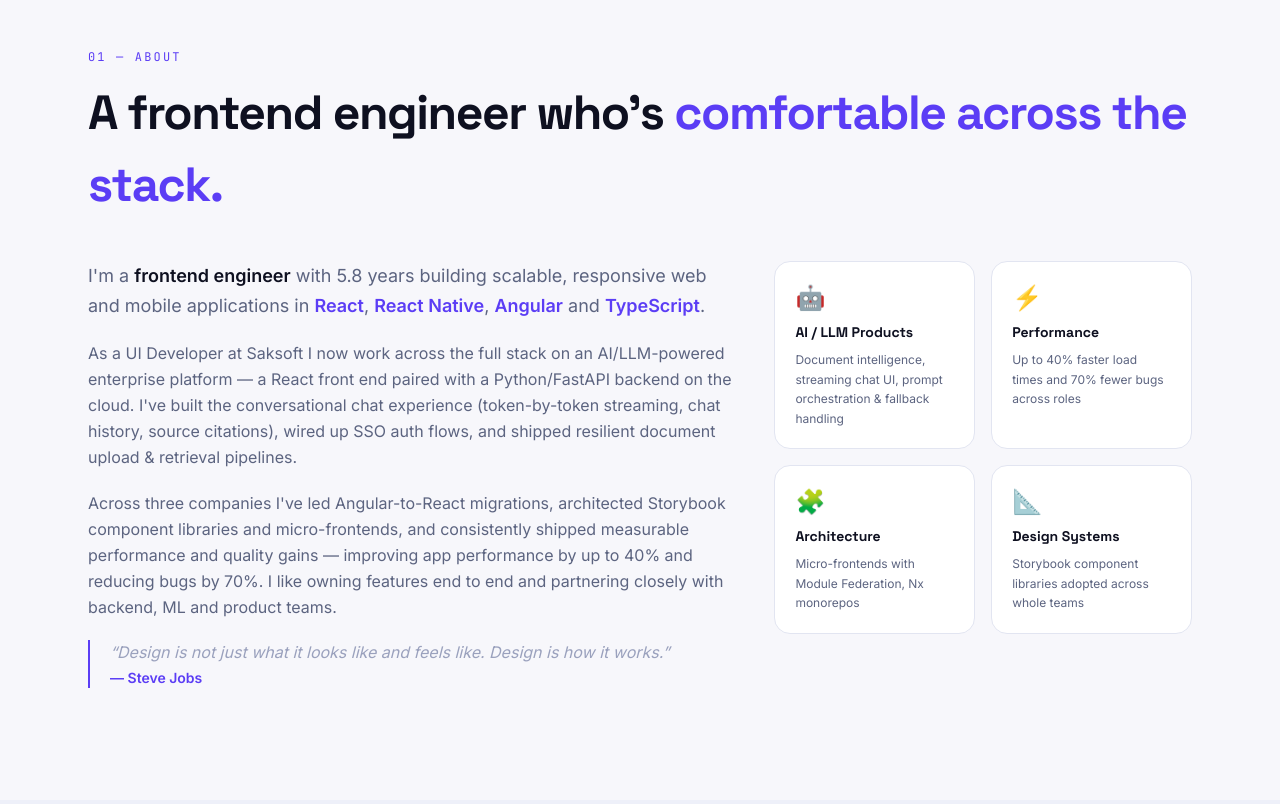
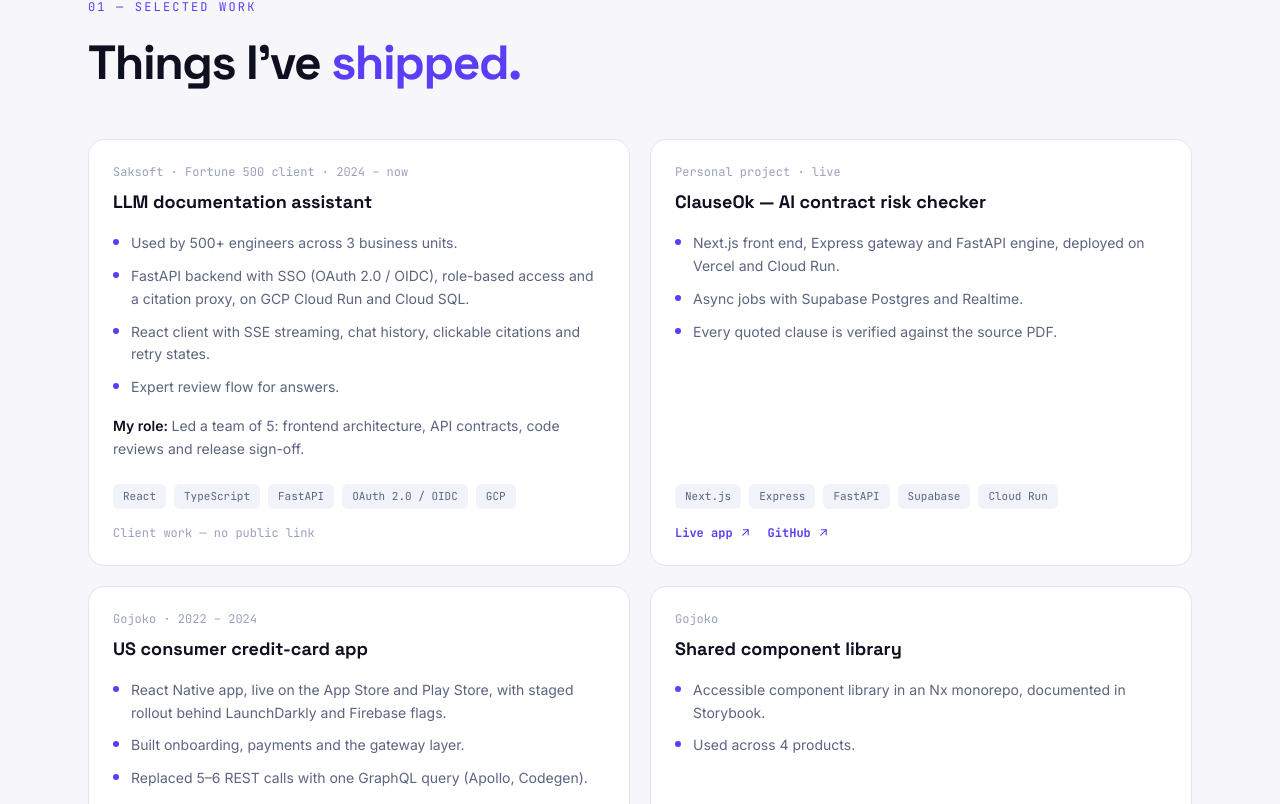
Before and after one commit to apekshasood/portfolio-website, a Next.js app: page / in a window 1280 px wide. Shown: the part 896-1700 px from the top of the page. Built offline with nearby package versions, Linux system fonts and the light colour scheme.

Commit message:
feat(work): add Selected work section after the hero and Work nav link

```diff
--- a/src/app/components/About.tsx
+++ b/src/app/components/About.tsx
@@ -13,7 +13,7 @@ export default function About() {
   return (
     <section id="about" className="py-20 lg:py-28" style={{ scrollMarginTop: 64 }}>
       <div className="max-w-6xl mx-auto px-6">
-        <SectionHeading index="01" label="About">
+        <SectionHeading index="02" label="About">
           A frontend engineer who&apos;s <span className="hl">comfortable across the stack.</span>
         </SectionHeading>
 
--- a/src/app/components/Contact.tsx
+++ b/src/app/components/Contact.tsx
@@ -15,7 +15,7 @@ export default function Contact() {
   return (
     <section id="contact" className="py-20 lg:py-28" style={{ scrollMarginTop: 64 }}>
       <div className="max-w-6xl mx-auto px-6">
-        <SectionHeading index="05" label="Contact">
+        <SectionHeading index="06" label="Contact">
           Let&apos;s build <span className="hl">something.</span>
         </SectionHeading>
 
--- a/src/app/components/Education.tsx
+++ b/src/app/components/Education.tsx
@@ -12,7 +12,7 @@ export default function Education() {
   return (
     <section id="education" className="py-20 lg:py-28" style={{ scrollMarginTop: 64, background: "var(--bg-2)" }}>
       <div className="max-w-6xl mx-auto px-6">
-        <SectionHeading index="04" label="Education & Certifications">
+        <SectionHeading index="05" label="Education & Certifications">
           Foundations &amp; <span className="hl">credentials.</span>
         </SectionHeading>
 
--- a/src/app/components/Experience.tsx
+++ b/src/app/components/Experience.tsx
@@ -53,7 +53,7 @@ export default function Experience() {
   return (
     <section id="experience" className="py-20 lg:py-28" style={{ scrollMarginTop: 64, background: "var(--bg-2)" }}>
       <div className="max-w-6xl mx-auto px-6">
-        <SectionHeading index="02" label="Experience">
+        <SectionHeading index="03" label="Experience">
           Where I&apos;ve <span className="hl">built things.</span>
         </SectionHeading>
 
--- a/src/app/components/Navbar.tsx
+++ b/src/app/components/Navbar.tsx
@@ -5,6 +5,7 @@ import { motion } from "framer-motion";
 import { useTheme } from "@/app/context/ThemeContext";
 
 const navItems = [
+  { name: "~/work", to: "work" },
   { name: "~/about", to: "about" },
   { name: "~/experience", to: "experience" },
   { name: "~/skills", to: "skills" },
--- a/src/app/components/Skills.tsx
+++ b/src/app/components/Skills.tsx
@@ -17,7 +17,7 @@ export default function Skills() {
   return (
     <section id="skills" className="py-20 lg:py-28" style={{ scrollMarginTop: 64 }}>
       <div className="max-w-6xl mx-auto px-6">
-        <SectionHeading index="03" label="Skills">
+        <SectionHeading index="04" label="Skills">
           What I <span className="hl">work with.</span>
         </SectionHeading>
 
--- /dev/null
+++ b/src/app/components/Work.tsx
@@ -0,0 +1,133 @@
+"use client";
+
+import { Reveal, SectionHeading } from "./Reveal";
+
+type Project = {
+  title: string;
+  context: string;
+  points: string[];
+  role?: string;
+  stack: string[];
+  links?: { label: string; href: string }[];
+  note?: string;
+};
+
+const projects: Project[] = [
+  {
+    title: "LLM documentation assistant",
+    context: "Saksoft · Fortune 500 client · 2024 – now",
+    points: [
+      "Used by 500+ engineers across 3 business units.",
+      "FastAPI backend with SSO (OAuth 2.0 / OIDC), role-based access and a citation proxy, on GCP Cloud Run and Cloud SQL.",
+      "React client with SSE streaming, chat history, clickable citations and retry states.",
+      "Expert review flow for answers.",
+    ],
+    role: "Led a team of 5: frontend architecture, API contracts, code reviews and release sign-off.",
+    stack: ["React", "TypeScript", "FastAPI", "OAuth 2.0 / OIDC", "GCP"],
+    note: "Client work — no public link",
+  },
+  {
+    title: "ClauseOk — AI contract risk checker",
+    context: "Personal project · live",
+    points: [
+      "Next.js front end, Express gateway and FastAPI engine, deployed on Vercel and Cloud Run.",
+      "Async jobs with Supabase Postgres and Realtime.",
+      "Every quoted clause is verified against the source PDF.",
+    ],
+    stack: ["Next.js", "Express", "FastAPI", "Supabase", "Cloud Run"],
+    links: [
+      { label: "Live app", href: "https://clauseok.vercel.app" },
+      { label: "GitHub", href: "https://github.com/apekshasood/contract-risk-analyzer" },
+    ],
+  },
+  {
+    title: "US consumer credit-card app",
+    context: "Gojoko · 2022 – 2024",
+    points: [
+      "React Native app, live on the App Store and Play Store, with staged rollout behind LaunchDarkly and Firebase flags.",
+      "Built onboarding, payments and the gateway layer.",
+      "Replaced 5–6 REST calls with one GraphQL query (Apollo, Codegen).",
+      "Monitoring with Datadog and Sentry.",
+    ],
+    stack: ["React Native", "GraphQL", "Apollo", "LaunchDarkly", "Datadog"],
+  },
+  {
+    title: "Shared component library",
+    context: "Gojoko",
+    points: [
+      "Accessible component library in an Nx monorepo, documented in Storybook.",
+      "Used across 4 products.",
+    ],
+    stack: ["React", "Nx", "Storybook", "Accessibility"],
+  },
+];
+
+const ArrowIcon = () => (
+  <svg width="13" height="13" viewBox="0 0 24 24" fill="none" stroke="currentColor" strokeWidth="2" strokeLinecap="round" strokeLinejoin="round" aria-hidden="true">
+    <path d="M7 17L17 7" /><path d="M8 7h9v9" />
+  </svg>
+);
+
+export default function Work() {
+  return (
+    <section id="work" className="py-20 lg:py-28" style={{ scrollMarginTop: 64 }}>
+      <div className="max-w-6xl mx-auto px-6">
+        <SectionHeading index="01" label="Selected work">
+          Things I&apos;ve <span className="hl">shipped.</span>
+        </SectionHeading>
+
+        <div className="grid md:grid-cols-2 gap-5">
+          {projects.map((p, i) => (
+            <Reveal key={p.title} delay={i * 0.08} className="h-full">
+              <article className="rounded-2xl border p-6 h-full flex flex-col transition-all duration-200 hover:-translate-y-1"
+                style={{ background: "var(--surface)", borderColor: "var(--line)" }}>
+                <p className="font-mono text-xs mb-2" style={{ color: "var(--subtle)" }}>{p.context}</p>
+                <h3 className="font-display font-bold text-lg mb-4" style={{ color: "var(--text)" }}>{p.title}</h3>
+
+                <ul className="space-y-2.5 mb-4">
+                  {p.points.map((pt, j) => (
+                    <li key={j} className="flex items-start gap-3 text-sm leading-relaxed">
+                      <span className="mt-[7px] w-1.5 h-1.5 rounded-full flex-shrink-0" style={{ background: "var(--accent)" }} />
+                      <span style={{ color: "var(--muted)" }}>{pt}</span>
+                    </li>
+                  ))}
+                </ul>
+
+                {p.role && (
+                  <p className="text-sm leading-relaxed mb-4" style={{ color: "var(--muted)" }}>
+                    <span className="font-semibold" style={{ color: "var(--text)" }}>My role: </span>{p.role}
+                  </p>
+                )}
+
+                <div className="mt-auto pt-2">
+                  <div className="flex flex-wrap gap-2 mb-4">
+                    {p.stack.map((t) => (
+                      <span key={t} className="font-mono text-[11px] px-2.5 py-1 rounded-md"
+                        style={{ background: "var(--surface-2)", color: "var(--muted)" }}>
+                        {t}
+                      </span>
+                    ))}
+                  </div>
+
+                  {p.links ? (
+                    <div className="flex flex-wrap gap-4">
+                      {p.links.map((l) => (
+                        <a key={l.href} href={l.href} target="_blank" rel="noreferrer"
+                          className="inline-flex items-center gap-1.5 font-mono text-xs font-semibold hover:underline"
+                          style={{ color: "var(--accent)" }}>
+                          {l.label} <ArrowIcon />
+                        </a>
+                      ))}
+                    </div>
+                  ) : p.note ? (
+                    <p className="font-mono text-xs" style={{ color: "var(--subtle)" }}>{p.note}</p>
+                  ) : null}
+                </div>
+              </article>
+            </Reveal>
+          ))}
+        </div>
+      </div>
+    </section>
+  );
+}
--- a/src/app/page.tsx
+++ b/src/app/page.tsx
@@ -1,5 +1,6 @@
 import Navbar from "@/app/components/Navbar";
 import Hero from "@/app/components/Hero";
+import Work from "@/app/components/Work";
 import Marquee from "@/app/components/Marquee";
 import About from "@/app/components/About";
 import Experience from "@/app/components/Experience";
@@ -13,6 +14,7 @@ export default function Home() {
     <main style={{ background: "var(--bg)", minHeight: "100vh" }}>
       <Navbar />
       <Hero />
+      <Work />
       <Marquee />
       <About />
       <Experience />
```
